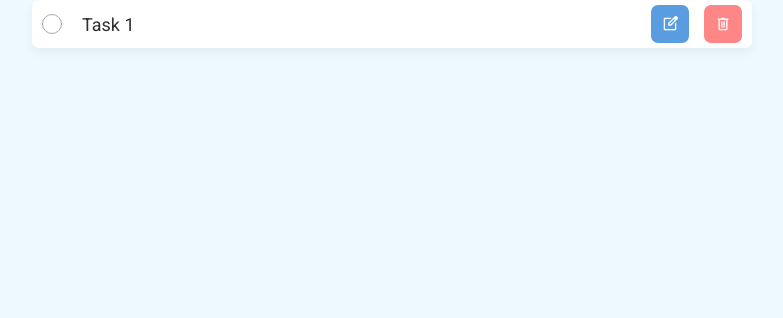
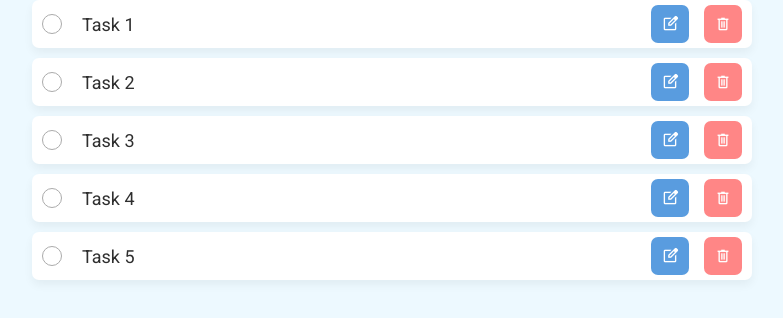
Before and after one commit to NERFTHISPLS/CRM-System, a React (Vite) app: page / in a window 1280 px wide. Shown: the top 318 px of the page, without its empty margins (248-1031 px from the left). Built offline with nearby package versions, Linux system fonts and the light colour scheme.

Commit message:
fix cursor and show mock tasks

```diff
--- a/src/components/Checkbox/Checkbox.module.scss
+++ b/src/components/Checkbox/Checkbox.module.scss
@@ -37,3 +37,7 @@
     }
   }
 }
+
+.label {
+  cursor: pointer;
+}
--- a/src/components/Checkbox/Checkbox.tsx
+++ b/src/components/Checkbox/Checkbox.tsx
@@ -17,7 +17,7 @@ function Checkbox({ label, checked = false }: Props) {
         checked={isChecked}
         onChange={() => setIsChecked(prev => !prev)}
       />
-      <span>{label}</span>
+      <span className={styles.label}>{label}</span>
     </label>
   );
 }
--- a/src/components/TaskItem/TaskItem.tsx
+++ b/src/components/TaskItem/TaskItem.tsx
@@ -1,13 +1,18 @@
+import type { Task } from '../../types/task';
 import Checkbox from '../Checkbox/Checkbox';
 import EditButton from '../EditButton/EditButton';
 import RemoveButton from '../RemoveButton/RemoveButton';
 
 import styles from './TaskItem.module.scss';
 
-function TaskItem() {
+interface Props {
+  task: Task;
+}
+
+function TaskItem({ task }: Props) {
   return (
     <li className={styles.task}>
-      <Checkbox label="Task 1" />
+      <Checkbox label={task.title} />
 
       <div className={styles.control}>
         <EditButton />
--- a/src/components/TasksList/TasksList.module.scss
+++ b/src/components/TasksList/TasksList.module.scss
@@ -1,6 +1,8 @@
 .list {
   display: flex;
+  flex-direction: column;
   justify-content: center;
+  gap: 1rem;
   font-size: 1.8rem;
   list-style: none;
 }
--- a/src/components/TasksList/TasksList.tsx
+++ b/src/components/TasksList/TasksList.tsx
@@ -1,10 +1,13 @@
+import { tempTasks } from '../../data/tempTasks';
 import TaskItem from '../TaskItem/TaskItem';
 import styles from './TasksList.module.scss';
 
 function TasksList() {
   return (
     <ul className={styles.list}>
-      <TaskItem />
+      {tempTasks.map(task => (
+        <TaskItem key={task.id} task={task} />
+      ))}
     </ul>
   );
 }
--- /dev/null
+++ b/src/data/tempTasks.ts
@@ -0,0 +1,34 @@
+import type { Task } from '../types/task';
+
+export const tempTasks: Task[] = [
+  {
+    id: 1,
+    title: 'Task 1',
+    created: 'Thu Sep 04 2025 18:08:29 GMT+0300',
+    isDone: false,
+  },
+  {
+    id: 2,
+    title: 'Task 2',
+    created: 'Thu Sep 05 2025 18:08:29 GMT+0300',
+    isDone: false,
+  },
+  {
+    id: 3,
+    title: 'Task 3',
+    created: 'Thu Sep 06 2025 18:08:29 GMT+0300',
+    isDone: false,
+  },
+  {
+    id: 4,
+    title: 'Task 4',
+    created: 'Thu Sep 07 2025 18:08:29 GMT+0300',
+    isDone: false,
+  },
+  {
+    id: 5,
+    title: 'Task 5',
+    created: 'Thu Sep 08 2025 18:08:29 GMT+0300',
+    isDone: false,
+  },
+];
--- /dev/null
+++ b/src/types/task.ts
@@ -0,0 +1,6 @@
+export interface Task {
+  id: number;
+  title: string;
+  created: string; // ISO date string
+  isDone: boolean;
+}
```
